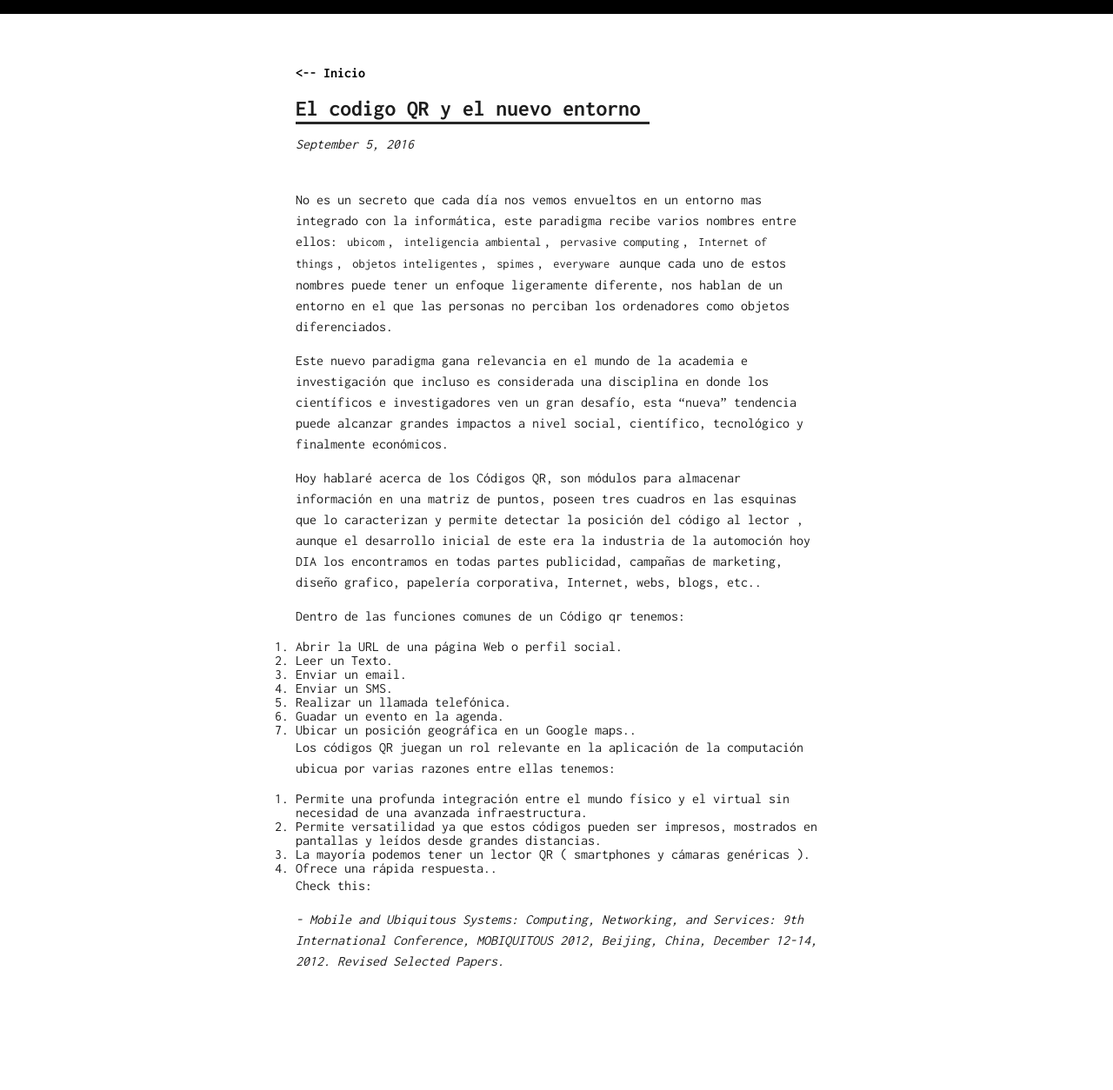
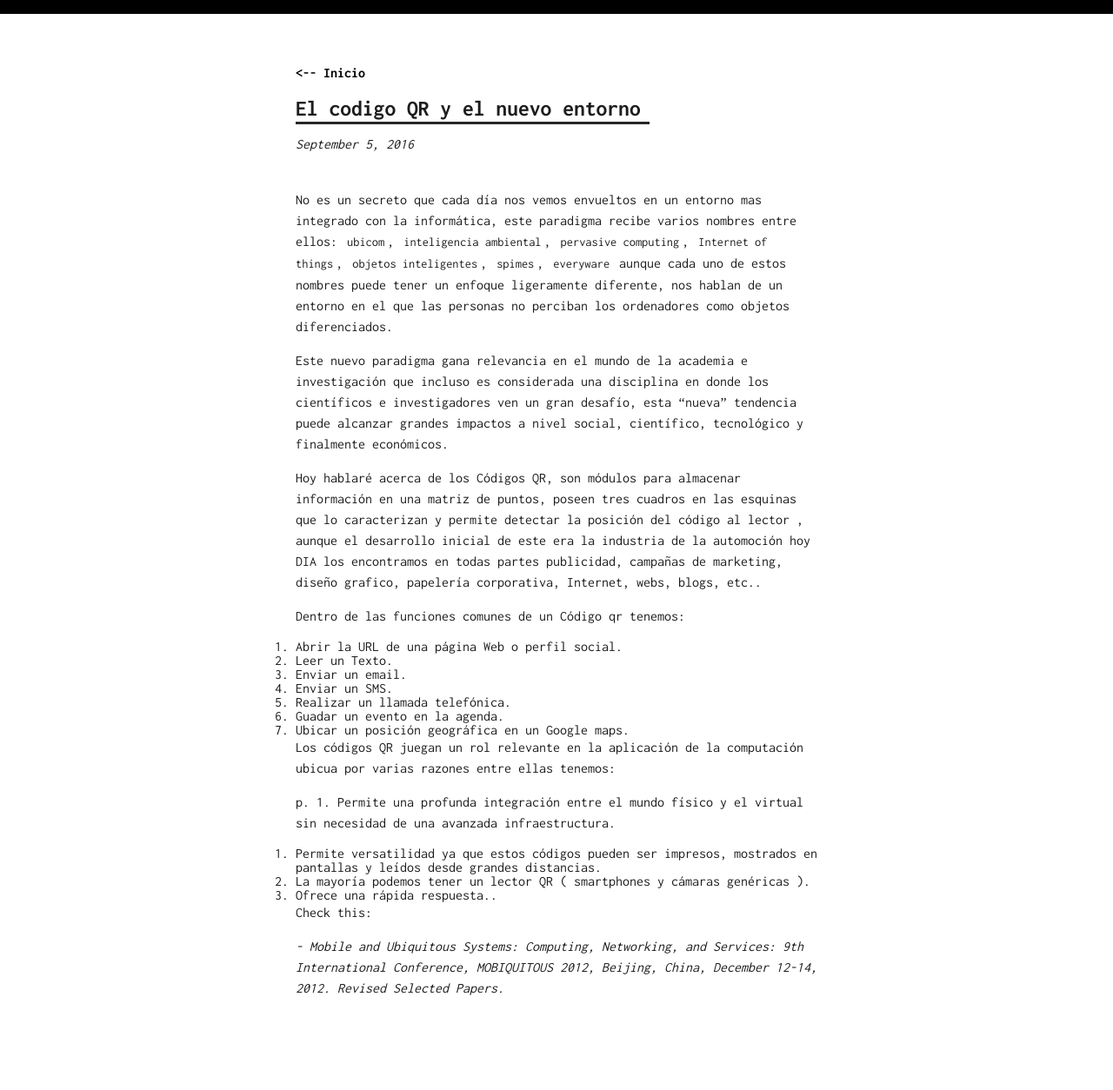
Before and after one commit to AlbCM/albcm.github.io, a Jekyll site: the page built from _posts/2016-09-05-El-codigo-Qr-Y-El-Nuevo-Entorno.markdown, in a window 1280 px wide. Shown: the whole page at 87% size. Built offline with Jekyll 4.4.1, drawn with Linux system fonts in a browser that asks for light colours; comment, search, counter and statistics services are not loaded; before the commit the page ends 1223 px from its top, so only the background shows below that.

Commit message:
Update 2016-09-05-El-codigo-Qr-Y-El-Nuevo-Entorno.markdown

```diff
--- a/_posts/2016-09-05-El-codigo-Qr-Y-El-Nuevo-Entorno.markdown
+++ b/_posts/2016-09-05-El-codigo-Qr-Y-El-Nuevo-Entorno.markdown
@@ -19,15 +19,17 @@
 4. Enviar un SMS.
 5. Realizar un llamada telefónica.
 6. Guadar un evento en la agenda.
-7. Ubicar un posición geográfica en un Google maps..
+7. Ubicar un posición geográfica en un Google maps.
+
 
 Los códigos QR juegan un rol relevante en la aplicación de la computación ubicua por varias razones entre ellas tenemos:
 
-1. Permite una profunda integración entre el mundo físico y el virtual sin necesidad de una avanzada infraestructura.
+p. 1. Permite una profunda integración entre el mundo físico y el virtual sin necesidad de una avanzada infraestructura.
 2. Permite versatilidad ya que estos códigos pueden ser impresos, mostrados en pantallas y leídos desde grandes distancias.
 3. La mayoría podemos tener un lector QR ( smartphones y cámaras genéricas ).
 4. Ofrece una rápida respuesta..
 
+
 Check this:
 
 *- Mobile and Ubiquitous Systems: Computing, Networking, and Services: 9th International Conference, MOBIQUITOUS 2012, Beijing, China, December 12-14, 2012. Revised Selected Papers.*
```
